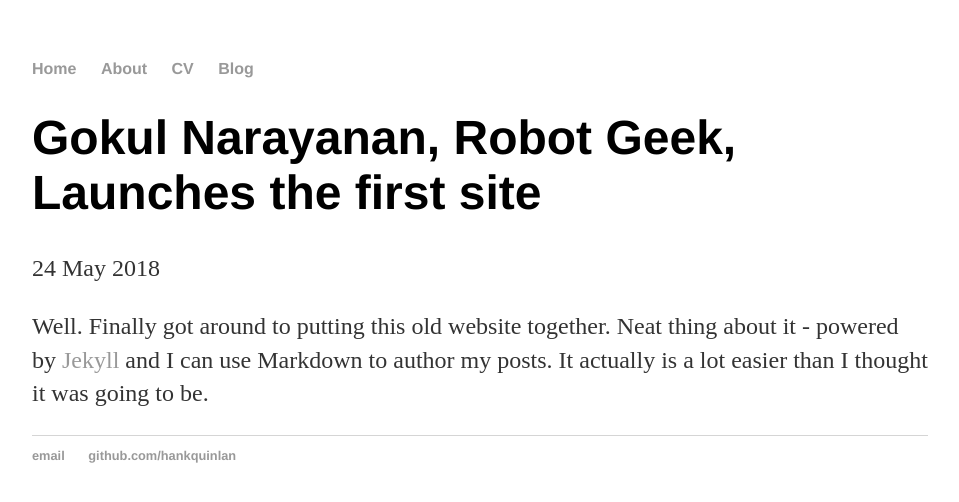
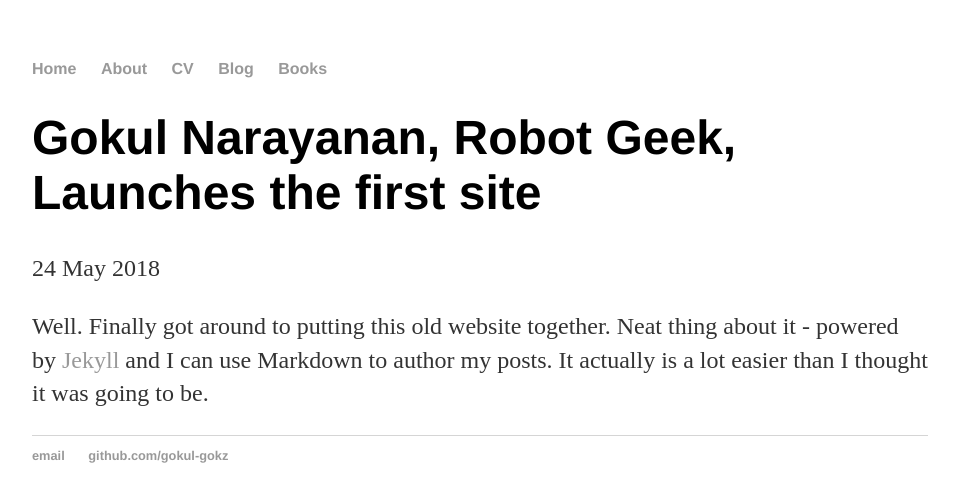
Before and after one commit to gokul-gokz/gokul-gokz.github.io, a Jekyll site: the page built from _posts/2018-05-24-First-post.md, in a window 1280 px wide. Shown: the top 502 px of the page, without its empty margins (160-1119 px from the left). Built offline with Jekyll 4.4.1, drawn with Linux system fonts in a browser that asks for light colours.

Commit message:
Update default.html

```diff
--- a/_layouts/default.html
+++ b/_layouts/default.html
@@ -12,6 +12,7 @@
 		        	<li><a href="/about">About</a></li>
 	        		<li><a href="/cv">CV</a></li>
 	        		<li><a href="/blog">Blog</a></li>
+				<li><a href="/books">Books</a></li>
 	    		</ul>
 			</nav>
 			<div class="container">
@@ -21,8 +22,8 @@
 			</div><!-- /.container -->
 			<footer>
 	    		<ul>
-	        		<li><a href="mailto:hankquinlanhub@gmail.com">email</a></li>
-	        		<li><a href="https://github.com/hankquinlan">github.com/hankquinlan</a></li>
+	        		<li><a href="mailto:gokulnarayanan247@gmail.com">email</a></li>
+	        		<li><a href="https://github.com/gokul-gokz">github.com/gokul-gokz</a></li>
 				</ul>
 			</footer>
 		</body>
```
